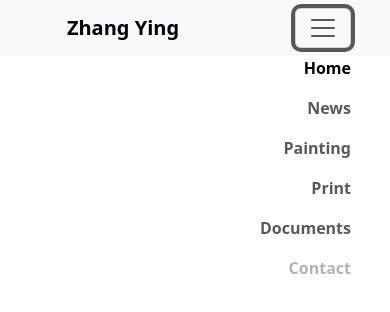
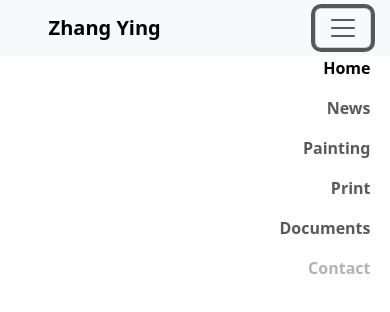
Before and after one commit to camelliazhangying/camelliazhangying.github.io, a plain HTML site: page index.html in a window 390 px wide. Both pictures are taken after a click on the button "Toggle navigation". Drawn offline with nearby package versions, Linux system fonts and the light colour scheme.

Commit message:
Update index.html

```diff
--- a/index.html
+++ b/index.html
@@ -11,12 +11,12 @@
 <body>
   <nav class="navbar navbar-expand-lg bg-body-tertiary">
     <div class="container-fluid">
-      <a class="navbar-brand fw-semibold" href="#" style="position:relative; left:15%;">Zhang Ying</a>
-      <button class="navbar-toggler" type="button" data-bs-toggle="collapse" data-bs-target="#navbarNavAltMarkup" aria-controls="navbarNavAltMarkup" aria-expanded="false" aria-label="Toggle navigation" style="position: absolute; right: 10%;">
+      <a class="navbar-brand fw-semibold" href="#" style="position:relative; left:10%;">Zhang Ying</a>
+      <button class="navbar-toggler" type="button" data-bs-toggle="collapse" data-bs-target="#navbarNavAltMarkup" aria-controls="navbarNavAltMarkup" aria-expanded="false" aria-label="Toggle navigation" style="position: absolute; right: 5%;">
         <span class="navbar-toggler-icon"></span>
       </button>
       <div class="collapse navbar-collapse" id="navbarNavAltMarkup" >
-        <div class="navbar-nav" style="position: absolute; right: 10%;text-align: right;">
+        <div class="navbar-nav" style="position: absolute; right: 5%;text-align: right;">
           <a class="nav-link active fw-semibold" aria-current="page" href="#" >Home</a>
           <a class="nav-link fw-semibold" href="#">News</a>
           <a class="nav-link fw-semibold" href="#">Painting</a>
```
